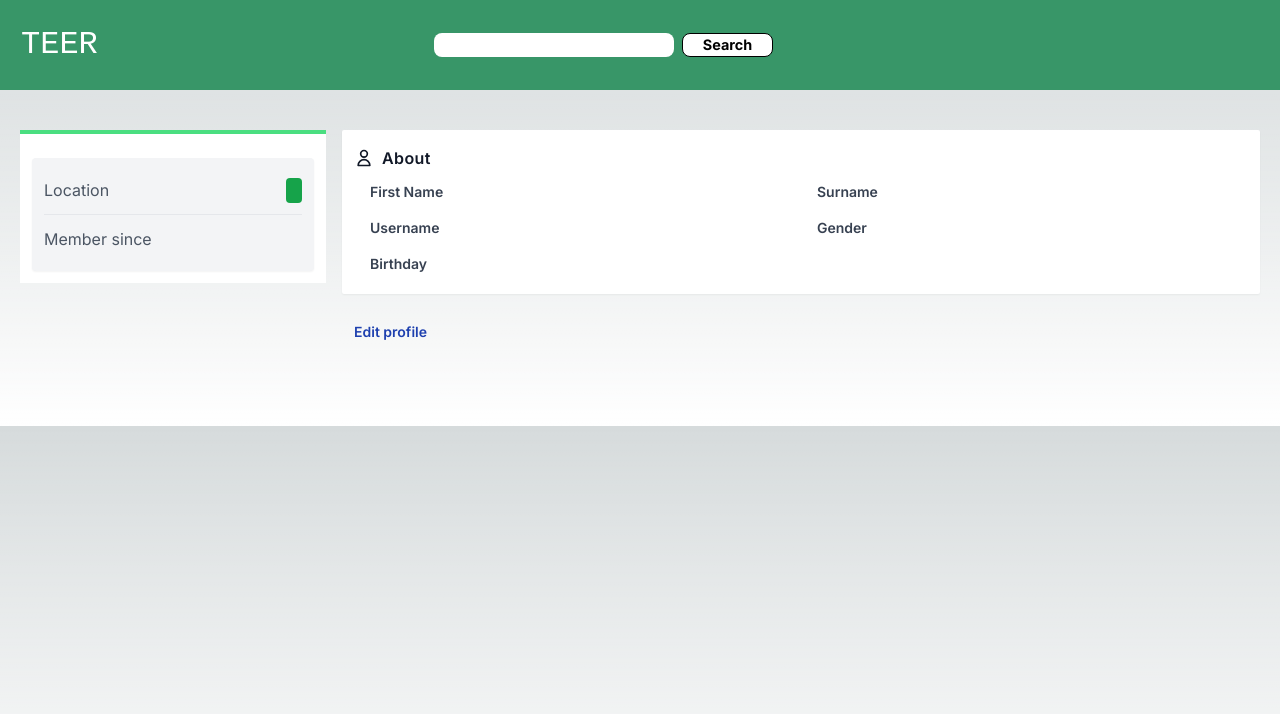
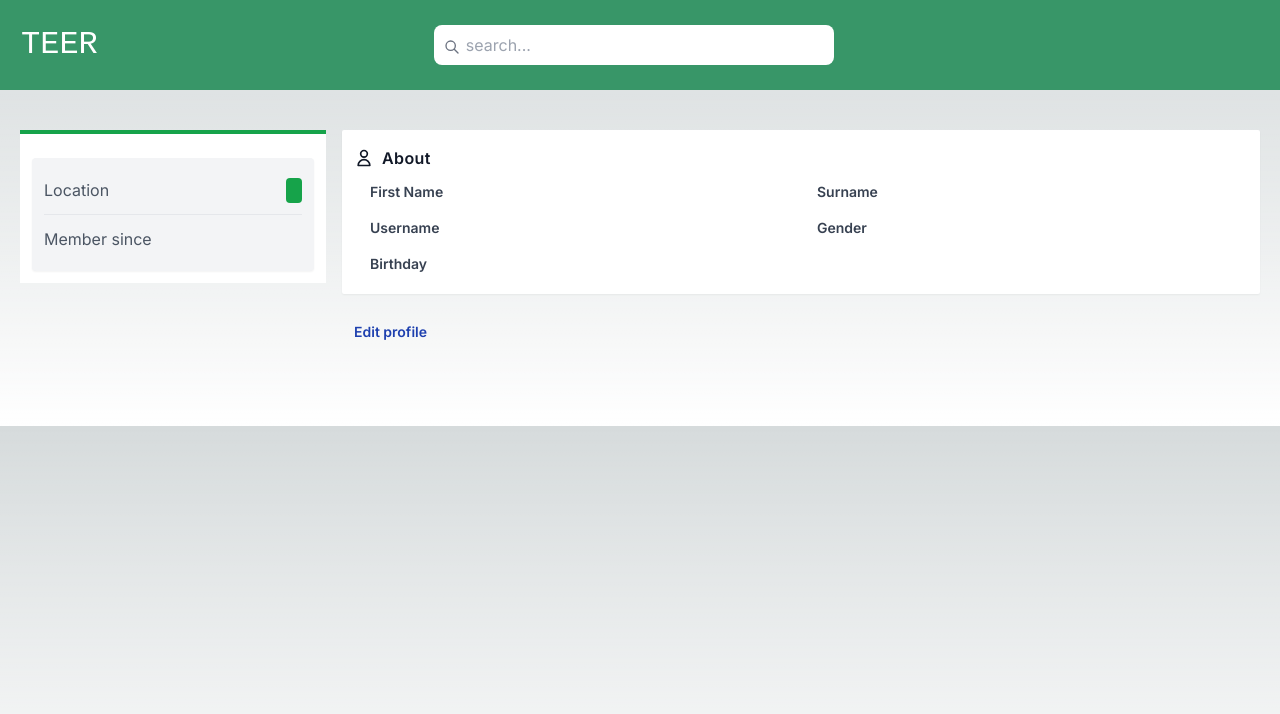
Before and after one commit to TECHYPIG/TEER, a Next.js app: page /profile in a window 1280 px wide. Shown: the top 714 px of the page. Built offline with nearby package versions, Linux system fonts and the light colour scheme.

Commit message:
search function

```diff
--- a/app/homepage/Navbar.js
+++ b/app/homepage/Navbar.js
@@ -1,17 +1,85 @@
-import styles from './Navbar.module.css';
+"use client"
+/**
+ * Profile page
+ *
+ * This is the profile page for the application
+ *
+ * @author Ines Rita
+ */
 
-const Navbar = () => {
+ import Cookies from 'js-cookie';
+ import { useState, useEffect } from 'react';
+import styles from '../homepage/Navbar.module.css';
+import SearchResult from '../searchResult/page';
+
+
+function Navbar(props) {
+
+    // State for holding the input username
+    const [username, setUsername] = useState('');
+    // State for holding the list of users
+    const [users, setUsers] = useState([]);
+
+
+    async function searchUsersByUsername() {
+      try {
+          const response = await fetch(`/api/search?username=${username}`);
+          if (!response.ok) {
+              throw new Error('Failed to fetch users');
+          }
+          const users = await response.json();
+          setUsers(users);
+      } catch (error) {
+          console.error('Error searching users:', error);
+          throw error;
+      }
+  }
+
+
+
+    // Function to handle changes in the input field
+    const handleUsernameChange = (event) => {
+      setUsername(event.target.value);
+    };
+
+
+    function testFunction() {
+      handleUsernameChange();
+      searchUsersByUsername();
+  }
 
    return (
+       <>
+
        <div className={styles.navbar}>
          <p className={styles.navtxt}>
            <a href="#homepage">TEER</a>
          </p>
          <div className={styles.search}>
-            <input type='text' value= '' className={styles.searchh3}></input>
-            <button type="button" className={styles.searchbutton}>Search</button>
+       <div class="">
+    <div class="inline-flex flex-col justify-center relative text-gray-500">
+        <div class="relative">
+            <input type="text" class="p-2 pl-8 rounded-lg border-gray-200  focus:bg-white focus:outline-none focus:ring-2 focus:ring-yellow-600 focus:border-transparent" placeholder="search..." style={{width: "400px"}}
+            value={username}
+            onInput={handleUsernameChange}
+             onChange={searchUsersByUsername}
+            />
+            <svg class="w-4 h-4 absolute left-2.5 top-3.5" xmlns="http://www.w3.org/2000/svg" fill="none" viewBox="0 0 24 24" stroke="currentColor">
+                <path stroke-linecap="round" stroke-linejoin="round" stroke-width="2" d="M21 21l-6-6m2-5a7 7 0 11-14 0 7 7 0 0114 0z"/>
+            </svg>
+
+        </div>
+        {username.trim() !== '' && <SearchResult users={users} />}
     </div>
 </div>
-     );
+</div>
+</div>
+
+
+
+
+      </>
+   )
 }
-export default Navbar;
+
+export default Navbar
--- a/app/profile/page.js
+++ b/app/profile/page.js
@@ -79,7 +79,7 @@ function Profile(props) {
 
     useEffect(() => {
         // Fetch post details when the component mounts
-        fetchPosts();
+       // fetchPosts();
 
     }, []);
 
@@ -113,33 +113,33 @@ function Profile(props) {
         fetchUserDetails();
     }, []);
 
-    const fetchPosts = async () => {
-        try {
-            const token = Cookies.get('accessToken'); // Retrieve access token from cookies
-            if (!token) {
-                throw new Error('No access token found');
-            }
+    // const fetchPosts = async () => {
+    //     try {
+    //         const token = Cookies.get('accessToken'); // Retrieve access token from cookies
+    //         if (!token) {
+    //             throw new Error('No access token found');
+    //         }
 
-            const response = await fetch('/api/post', {
-                headers: {
-                    'Authorization': `Bearer ${token}`, // Pass the token in the Authorization header
-                },
-            });
-            if (!response.ok) {
-                throw new Error('Failed to fetch post details');
-            }
-            const postsData = await response.json();
-            setPosts(postsData);
+    //         const response = await fetch('/api/post', {
+    //             headers: {
+    //                 'Authorization': `Bearer ${token}`, // Pass the token in the Authorization header
+    //             },
+    //         });
+    //         if (!response.ok) {
+    //             throw new Error('Failed to fetch post details');
+    //         }
+    //         const postsData = await response.json();
+    //         setPosts(postsData);
 
-        } catch (error) {
-            console.error('Error fetching post details:', error);
-        }
-    };
+    //     } catch (error) {
+    //         console.error('Error fetching post details:', error);
+    //     }
+    // };
 
 
-    const postJSX = posts.map(
-        (post, i) => <Post key={i + post} count={i} post={post} />
-    )
+    // const postJSX = posts.map(
+    //     (post, i) => <Post key={i + post} count={i} post={post} />
+    // )
 
 
 
@@ -158,7 +158,7 @@ function Profile(props) {
             {/* <!-- Left Side --> */}
             <div class="w-full md:w-3/12 md:mx-2">
                 {/* <!-- Profile Card --> */}
-                <div class="bg-white p-3 border-t-4 border-green-400">
+                <div class="bg-white p-3 border-t-4 border-green-600">
                     {/* <img class="h-16 w-16 rounded-full mx-auto"
                                 src={profilePic}
                                 alt=""/> */}
@@ -233,7 +233,7 @@ function Profile(props) {
 
 
 
-               {postJSX}
+               {/* {postJSX} */}
 
 
 
--- /dev/null
+++ b/app/searchResult/page.js
@@ -0,0 +1,71 @@
+"use client"
+/**
+ * Profile page
+ *
+ * This is the profile page for the application
+ *
+ * @author Ines Rita
+ */
+
+ import Cookies from 'js-cookie';
+ import { useState, useEffect } from 'react';
+import styles from '../homepage/Navbar.module.css';
+import Navbar from '../homepage/Navbar';
+import { useRouter } from 'next/navigation';
+
+function UserList(props) {
+    // Destructure user from props
+    const { user } = props;
+
+    return (
+      <>
+
+
+        {/* <ul class="bg-white border border-gray-100 w-full mt-2 ">
+            <li class="pl-8 pr-2 py-1 border-b-2 border-gray-100 relative cursor-pointer hover:bg-yellow-50 hover:text-gray-900">
+            <svg class="stroke-current absolute w-4 h-4 left-2 top-2" xmlns="http://www.w3.org/2000/svg" viewBox="0 0 448 512"><path d="M224 256A128 128 0 1 0 224 0a128 128 0 1 0 0 256zm-45.7 48C79.8 304 0 383.8 0 482.3C0 498.7 13.3 512 29.7 512H418.3c16.4 0 29.7-13.3 29.7-29.7C448 383.8 368.2 304 269.7 304H178.3z"/></svg>
+                <a href="#">{user.Username}</a>
+            </li>
+        </ul> */}
+
+        <div class="bg-white border border-gray-100 w-full mt-2 rounded-xl shadow-xl ">
+
+      <div class="pl-8 pr-2 py-1 border-b-2 border-gray-100 relative cursor-pointer hover:bg-yellow-50 hover:text-gray-900">
+          <div class="mr-4">
+          <svg class="stroke-current absolute w-4 h-4 left-2 top-2" xmlns="http://www.w3.org/2000/svg" viewBox="0 0 448 512"><path d="M224 256A128 128 0 1 0 224 0a128 128 0 1 0 0 256zm-45.7 48C79.8 304 0 383.8 0 482.3C0 498.7 13.3 512 29.7 512H418.3c16.4 0 29.7-13.3 29.7-29.7C448 383.8 368.2 304 269.7 304H178.3z"/></svg>
+          <div class="font-bold text-lg"> {user.Username}</div>
+          <div class="text-xs text-gray-500">
+            <span class="mr-2"> <b>Location:</b> {user.Location}</span>
+            <span class="mr-2"> <b>Role:</b> {user.Role}</span>
+          </div>
+
+        </div>
+
+
+      </div>
+    </div>
+
+
+
+
+      </>
+    );
+  }
+
+
+export default function SearchResult({ users }) {
+
+
+    const usersJSX = users.map((user, i) => (
+        <UserList key={i} user={user} />
+      ));
+
+
+
+    return (
+        <div>
+
+            {usersJSX}
+        </div>
+    );
+}
--- /dev/null
+++ b/pages/api/search.js
@@ -0,0 +1,36 @@
+import prisma from "./prismaClient"
+import 'dotenv/config'
+import jwt from 'jsonwebtoken'
+
+export default async function handler(req, res) {
+    const { method, query } = req;
+
+    switch (method) {
+        // Search for users by username
+        case 'GET':
+            try {
+                const { username } = query;
+                //console.log('Query parameter:', username);
+
+                if (!username) {
+                    return res.status(400).json({ error: 'Username is required' });
+                }
+
+                const users = await prisma.users.findMany({
+                    where: {
+                        Username: {
+                            startsWith: username,
+                            mode: 'insensitive' // Case-insensitive search
+                        }
+                    }
+                });
+                //console.log('Fetched users:', users);
+                return res.status(200).json(users);
+            } catch (error) {
+                console.error('Error fetching users:', error);
+                return res.status(500).json({ error: 'Internal Server Error' });
+            }
+        default:
+            return res.status(405).json({ error: `Method ${method} Not Allowed` });
+    }
+}
```
Lines whose indentation alone changed are shown as unchanged.
